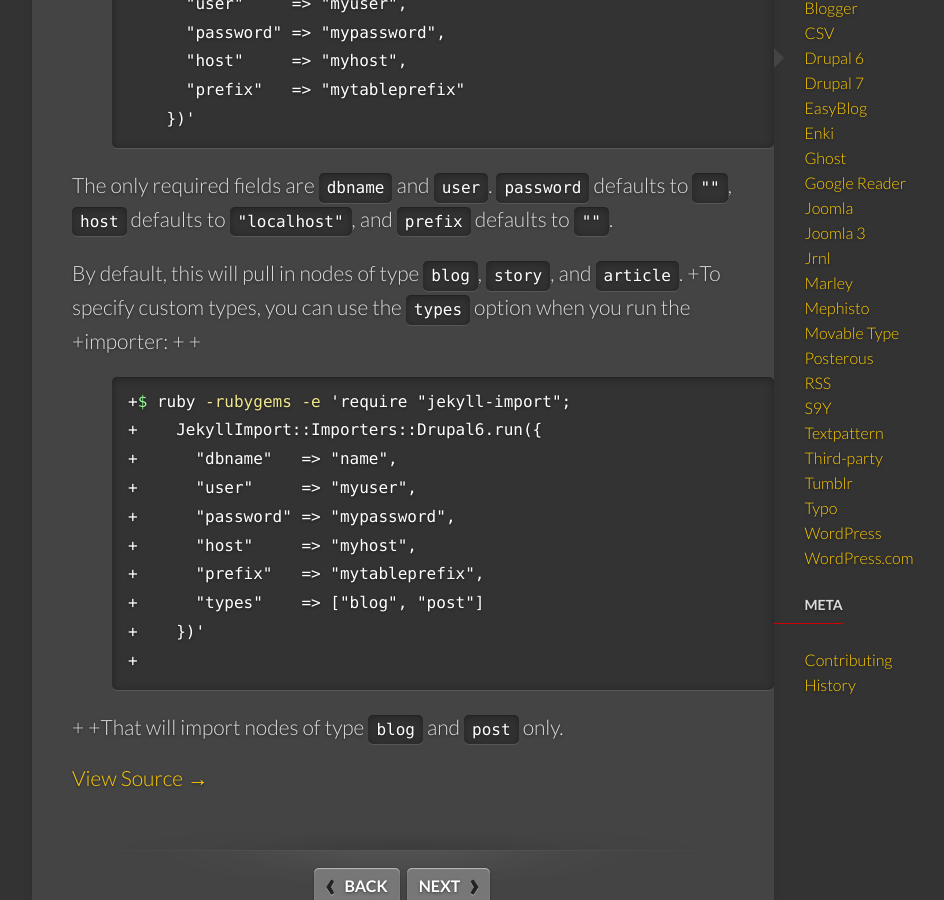
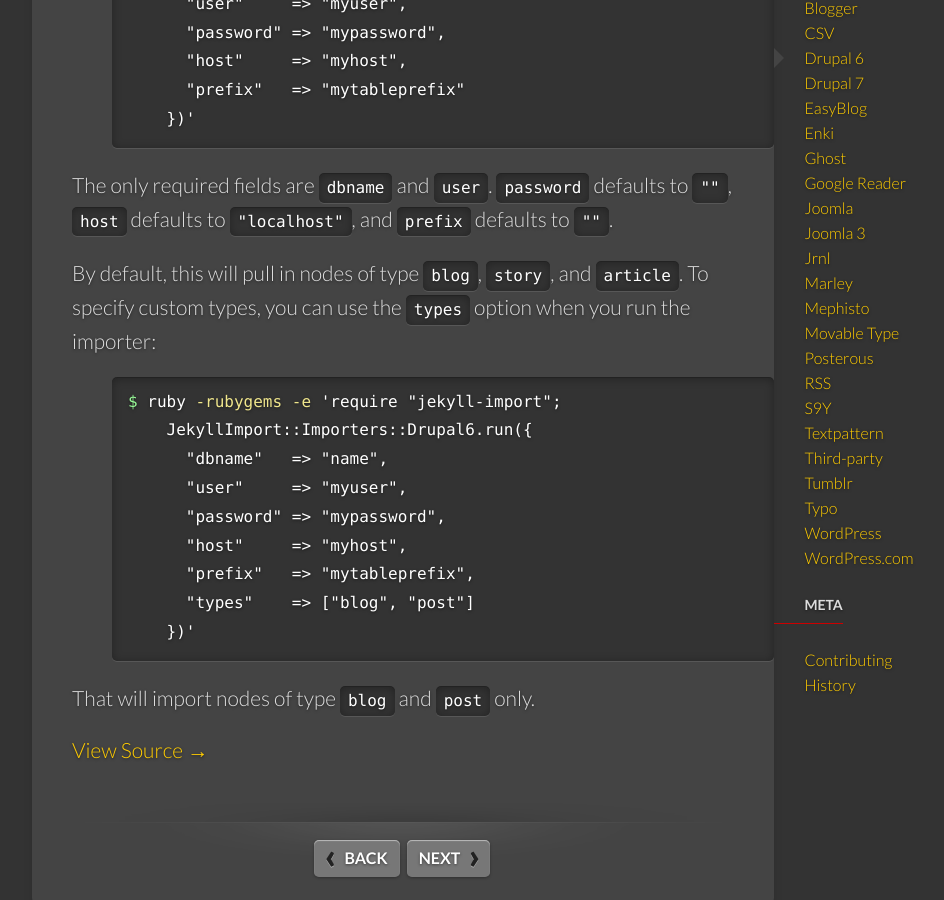
Before and after one commit to jekyll/jekyll-import, a Jekyll site: the page built from site/_importers/drupal6.md, in a window 1280 px wide and 900 px high, scrolled down 429 px. Shown: the whole window, without its empty margins (139-1083 px from the left). Built offline with Jekyll 4.4.1, drawn with Linux system fonts in a browser that asks for light colours; some web fonts are replaced; some of the changed lines change nothing that is shown.

Commit message:
Remove forgotten + signs in the Drupal 6 importer docs

```diff
--- a/site/_importers/drupal6.md
+++ b/site/_importers/drupal6.md
@@ -24,19 +24,19 @@
 `host` defaults to `"localhost"`, and `prefix` defaults to `""`.
 
 By default, this will pull in nodes of type `blog`, `story`, and `article`.
-+To specify custom types, you can use the `types` option when you run the
-+importer:
-+
-+{% highlight bash %}
-+$ ruby -rubygems -e 'require "jekyll-import";
-+    JekyllImport::Importers::Drupal6.run({
-+      "dbname"   => "name",
-+      "user"     => "myuser",
-+      "password" => "mypassword",
-+      "host"     => "myhost",
-+      "prefix"   => "mytableprefix",
-+      "types"    => ["blog", "post"]
-+    })'
-+{% endhighlight %}
-+
-+That will import nodes of type `blog` and `post` only.
+To specify custom types, you can use the `types` option when you run the
+importer:
+
+{% highlight bash %}
+$ ruby -rubygems -e 'require "jekyll-import";
+    JekyllImport::Importers::Drupal6.run({
+      "dbname"   => "name",
+      "user"     => "myuser",
+      "password" => "mypassword",
+      "host"     => "myhost",
+      "prefix"   => "mytableprefix",
+      "types"    => ["blog", "post"]
+    })'
+{% endhighlight %}
+
+That will import nodes of type `blog` and `post` only.
```
